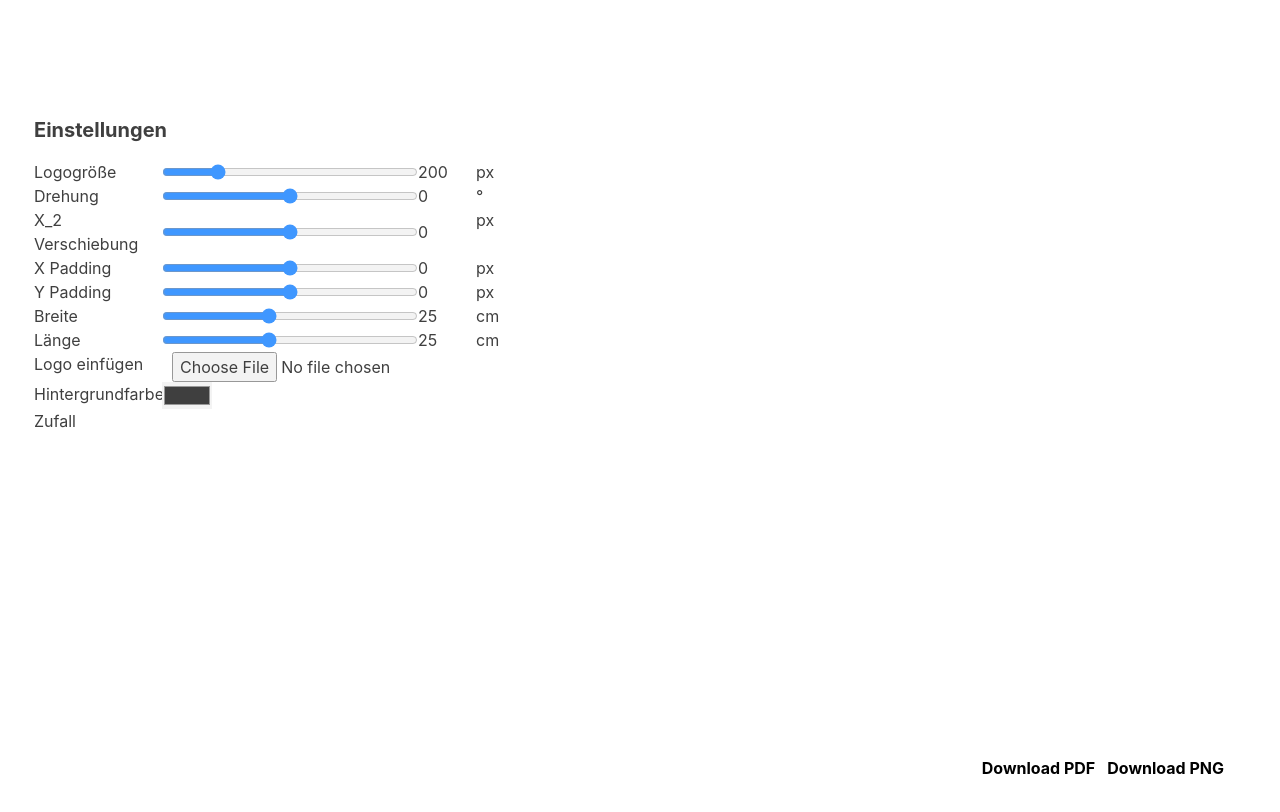
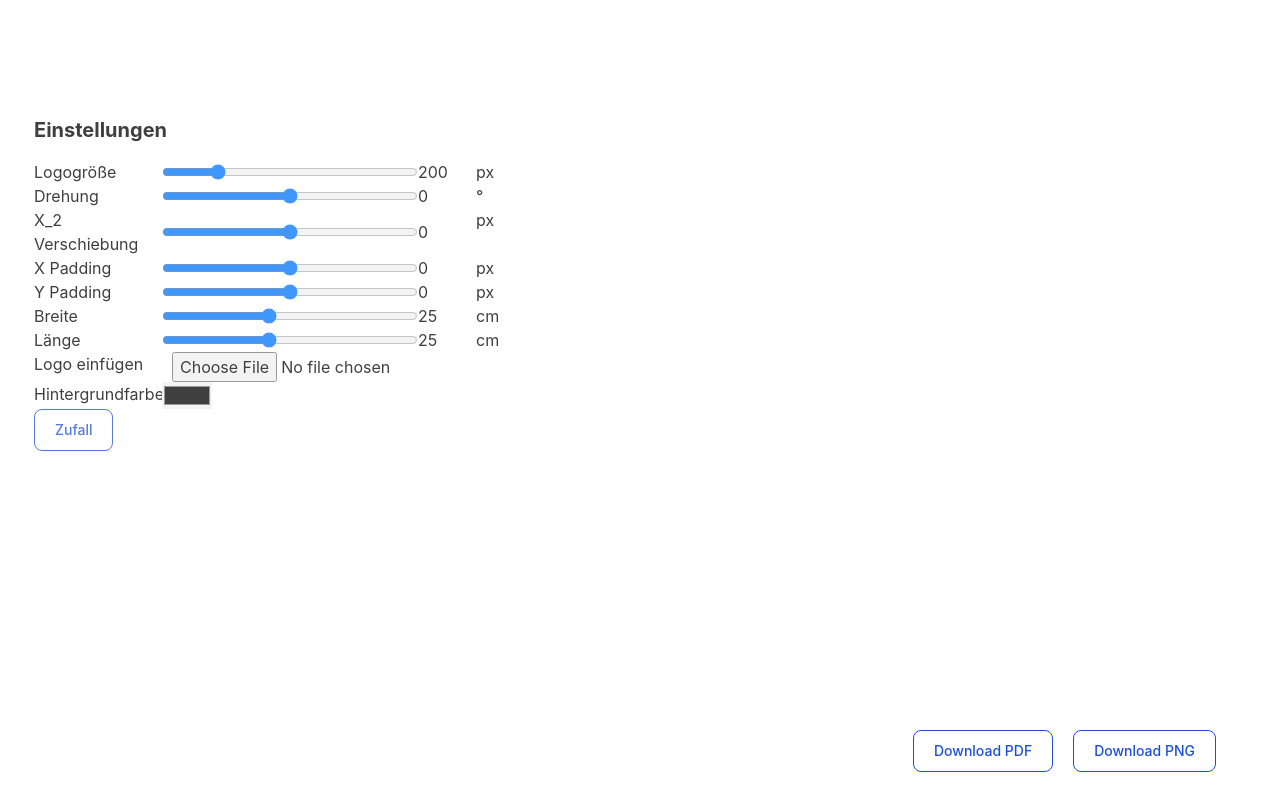
Before and after one commit to gsilvan/logo-pattern-generator, a React (Create React App) app: page / in a window 1280 px wide. Shown: the top 812 px of the page. Built offline with nearby package versions, Linux system fonts and the light colour scheme.

Commit message:
buttons: make buttons more like real buttons

```diff
--- a/src/App.tsx
+++ b/src/App.tsx
@@ -212,7 +212,10 @@
             />
           </div>
           <div>
-            <button className="btn btn-blue" onClick={makeRand}>
+            <button
+              className="text-blue-700 hover:text-white border border-blue-700 hover:bg-blue-800 focus:ring-4 focus:outline-none focus:ring-blue-300 font-medium rounded-lg text-sm px-5 py-2.5 text-center me-2 mb-2 dark:border-blue-500 dark:text-blue-500 dark:hover:text-white dark:hover:bg-blue-500 dark:focus:ring-blue-800"
+              onClick={makeRand}
+            >
               Zufall
             </button>
           </div>
--- a/src/Canvas.tsx
+++ b/src/Canvas.tsx
@@ -123,10 +123,16 @@
       />
       <div className="fixed right-14 bottom-5">
         <div className="flex gap-3">
-          <button className="font-bold" onClick={downloadCanvasAsPdf}>
+          <button
+            className="text-blue-700 hover:text-white border border-blue-700 hover:bg-blue-800 focus:ring-4 focus:outline-none focus:ring-blue-300 font-medium rounded-lg text-sm px-5 py-2.5 text-center me-2 mb-2 dark:border-blue-500 dark:text-blue-500 dark:hover:text-white dark:hover:bg-blue-500 dark:focus:ring-blue-800"
+            onClick={downloadCanvasAsPdf}
+          >
             Download PDF
           </button>
-          <button className="font-bold" onClick={downloadCanvas}>
+          <button
+            className="text-blue-700 hover:text-white border border-blue-700 hover:bg-blue-800 focus:ring-4 focus:outline-none focus:ring-blue-300 font-medium rounded-lg text-sm px-5 py-2.5 text-center me-2 mb-2 dark:border-blue-500 dark:text-blue-500 dark:hover:text-white dark:hover:bg-blue-500 dark:focus:ring-blue-800"
+            onClick={downloadCanvas}
+          >
             Download PNG
           </button>
         </div>
```
